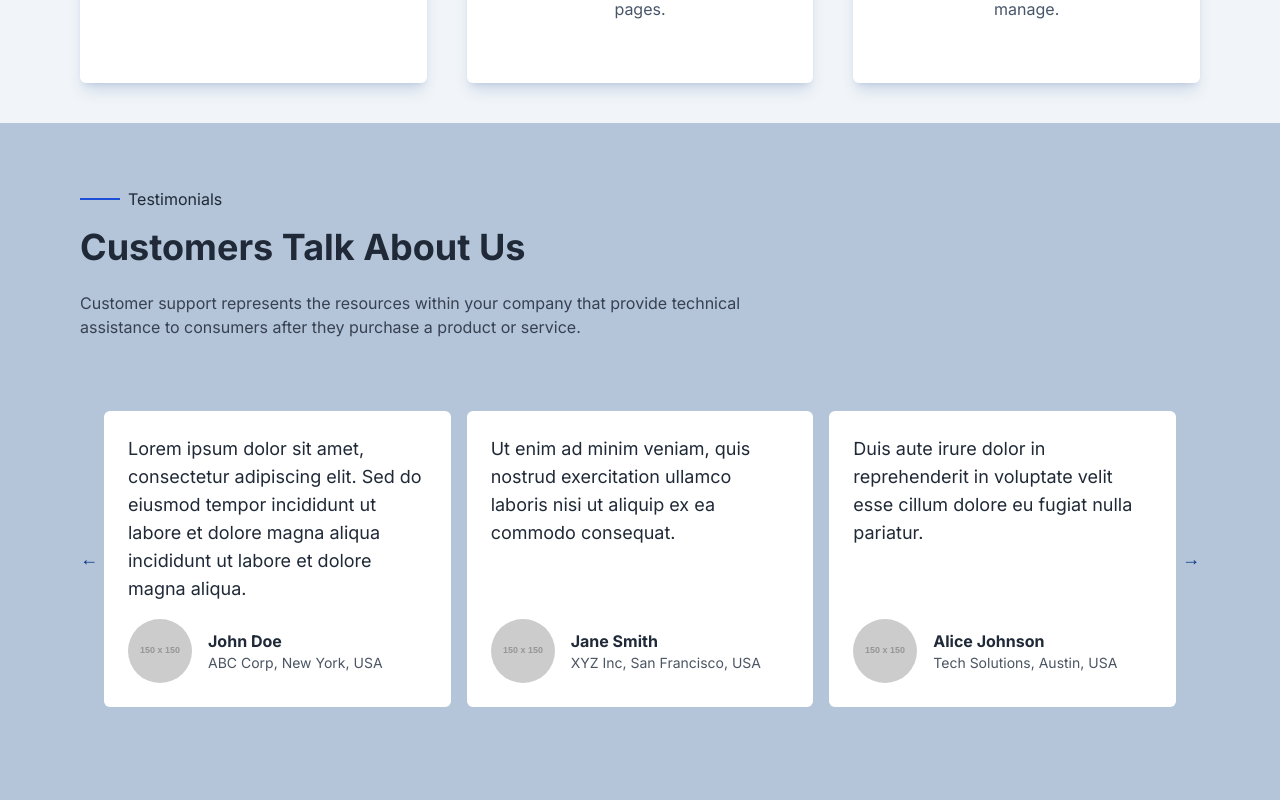
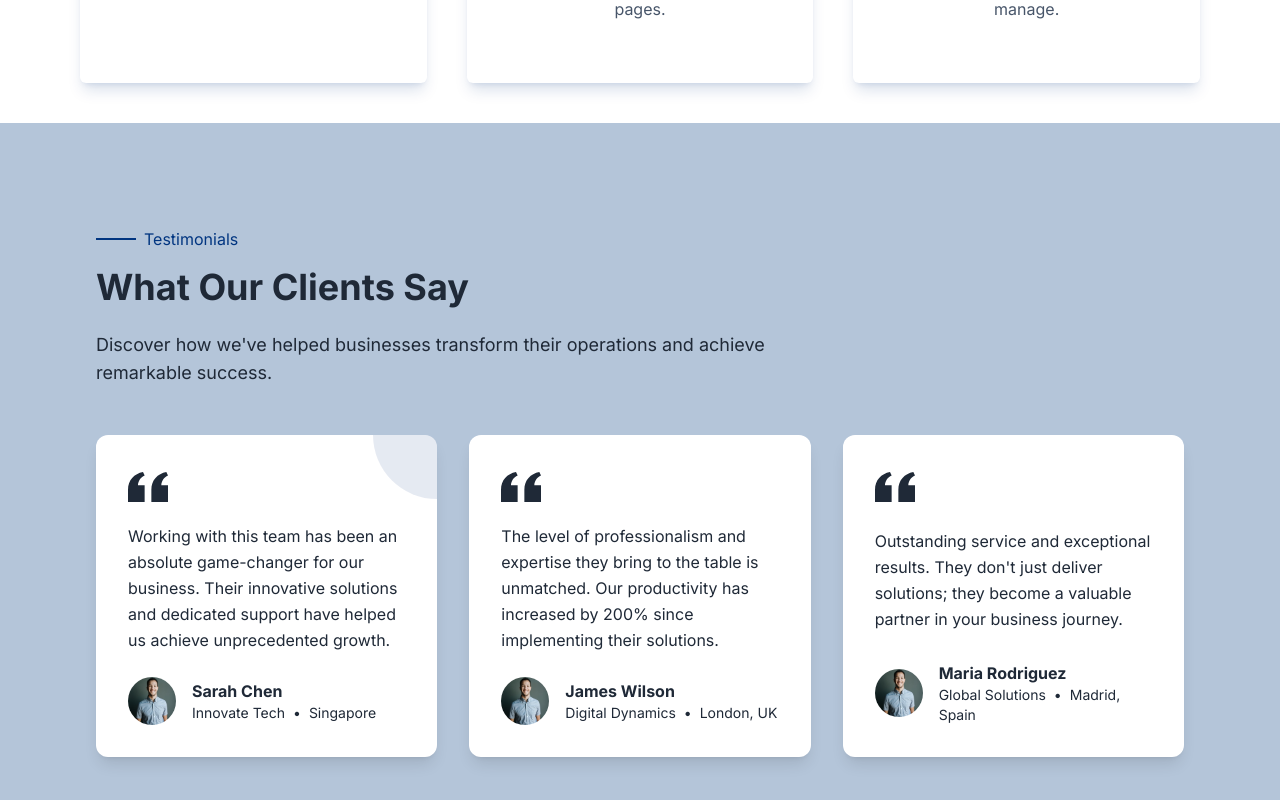
Before and after one commit to abdi-frost/belight-web, a Next.js app: page / in a window 1280 px wide. Shown: the part 1500-2300 px from the top of the page. Built offline with nearby package versions, Linux system fonts and the light colour scheme.

Commit message:
testimonials fixed

```diff
--- a/src/app/(marketing)/page.tsx
+++ b/src/app/(marketing)/page.tsx
@@ -1,8 +1,10 @@
+/* eslint-disable @typescript-eslint/no-explicit-any */
 "use client";
 import { useState } from "react";
 import Image from "next/image";
 import serviceImage from "../../../public/service.png";
 import ServiceCard from "./components/ServiceCard";
+
 
 export default function Home() {
   return (
@@ -18,7 +20,7 @@
 function Hero() {
   return (
     <div className="relative">
-      <div className="container mx-auto px-4 py-8 md:px-20 md:py-20 md:my-10">
+      <div className="mx-auto px-4 py-8 md:px-20 md:py-20 md:my-10">
         <div className="flex flex-col lg:flex-row items-center justify-between gap-8 lg:max-h-96">
           <div className="lg:w-1/2">
             <div className="flex items-center gap-2 mb-4">
@@ -133,7 +135,7 @@
   ];
 
   return (
-    <div className="bg-slate-100">
+    <div className="">
       <div className="container mx-auto p-10 md:px-20 md:py-26">
         <div className="grid md:grid-cols-2 lg:grid-cols-3 gap-4 sm:gap-6 md:gap-8 lg:gap-10">
           {services.map((service) => (
@@ -150,138 +152,87 @@
 function Testimonials() {
   const testimonials = [
     {
-      text: "Lorem ipsum dolor sit amet, consectetur adipiscing elit. Sed do eiusmod tempor incididunt ut labore et dolore magna aliqua incididunt ut labore et dolore magna aliqua.",
-      author: "John Doe",
-      company: "ABC Corp",
-      location: "New York, USA",
-      image: "https://via.placeholder.com/150"
+      text: "Working with this team has been an absolute game-changer for our business. Their innovative solutions and dedicated support have helped us achieve unprecedented growth.",
+      author: "Sarah Chen",
+      company: "Innovate Tech",
+      location: "Singapore",
+      image: "/person.png"
     },
     {
-      text: "Ut enim ad minim veniam, quis nostrud exercitation ullamco laboris nisi ut aliquip ex ea commodo consequat.",
-      author: "Jane Smith",
-      company: "XYZ Inc",
-      location: "San Francisco, USA",
-      image: "https://via.placeholder.com/150"
+      text: "The level of professionalism and expertise they bring to the table is unmatched. Our productivity has increased by 200% since implementing their solutions.",
+      author: "James Wilson",
+      company: "Digital Dynamics",
+      location: "London, UK",
+      image: "/person.png"
     },
     {
-      text: "Duis aute irure dolor in reprehenderit in voluptate velit esse cillum dolore eu fugiat nulla pariatur.",
-      author: "Alice Johnson",
-      company: "Tech Solutions",
-      location: "Austin, USA",
-      image: "https://via.placeholder.com/150"
-    },
-    {
-      text: "Excepteur sint occaecat cupidatat non proident, sunt in culpa qui officia deserunt mollit anim id est laborum.",
-      author: "Bob Brown",
-      company: "Innovate Now",
-      location: "Miami, USA",
-      image: "https://via.placeholder.com/150"
-    },
-    {
-      text: "Duis aute irure dolor in reprehenderit in voluptate velit esse cillum dolore eu fugiat nulla pariatur.",
-      author: "Alice Johnson",
-      company: "Tech Solutions",
-      location: "Austin, USA",
-      image: "https://via.placeholder.com/150"
-    },
-    {
-      text: "Duis aute irure dolor in reprehenderit in voluptate velit esse cillum dolore eu fugiat nulla pariatur.",
-      author: "Alice Johnson",
-      company: "Tech Solutions",
-      location: "Austin, USA",
-      image: "https://via.placeholder.com/150"
-    },
-    {
-      text: "Excepteur sint occaecat cupidatat non proident, sunt in culpa qui officia deserunt mollit anim id est laborum.",
-      author: "Bob Brown",
-      company: "Innovate Now",
-      location: "Miami, USA",
-      image: "https://via.placeholder.com/150"
-    },
-    {
-      text: "Duis aute irure dolor in reprehenderit in voluptate velit esse cillum dolore eu fugiat nulla pariatur.",
-      author: "Alice Johnson",
-      company: "Tech Solutions",
-      location: "Austin, USA",
-      image: "https://via.placeholder.com/150"
-    },
-    {
-      text: "Excepteur sint occaecat cupidatat non proident, sunt in culpa qui officia deserunt mollit anim id est laborum.",
-      author: "Bob Brown",
-      company: "Innovate Now",
-      location: "Miami, USA",
-      image: "https://via.placeholder.com/150"
-    },
-    // Add more testimonials as needed
+      text: "Outstanding service and exceptional results. They don't just deliver solutions; they become a valuable partner in your business journey.",
+      author: "Maria Rodriguez",
+      company: "Global Solutions",
+      location: "Madrid, Spain",
+      image: "/person.png"
+    }
   ];
 
-  const TestimonialCarousel = () => {
-    const [currentIndex, setCurrentIndex] = useState(0);
-    const itemsToShow = 3;
+  return (
+    <div className="container bg-primarylight mx-auto p-10 md:px-20 md:py-26">
+      <div className="container mx-auto px-4 py-16">
+        <div className="flex items-center gap-2 mb-4">
+          <div className="w-10 h-[2px] bg-primary"></div>
+          <p className="text-primary font-medium">Testimonials</p>
+        </div>
 
-    const prevTestimonial = () => {
-      setCurrentIndex((prevIndex) => (prevIndex - 1 + testimonials.length) % testimonials.length);
-    };
+        <h1 className="text-4xl font-bold mb-6 text-primary-1">
+          What Our Clients Say
+        </h1>
 
-    const nextTestimonial = () => {
-      setCurrentIndex((prevIndex) => (prevIndex + 1) % testimonials.length);
-    };
+        <p className="text-lg text-primary-2 mb-12 max-w-2xl">
+          Discover how we&apos;ve helped businesses transform their operations and achieve remarkable success.
+        </p>
 
-    return (
-      <div className="relative w-full mx-auto px-4 py-8">
-        <button
-          onClick={prevTestimonial}
-          className="absolute -left-2 top-1/2 transform -translate-y-1/2 p-2 transition font-bold text-lg text-primary"
-        >
-          &#8592;
-        </button>
-        <div className="flex overflow-hidden">
-          {testimonials.slice(currentIndex, currentIndex + itemsToShow).map((testimonial, index) => (
-            <div key={index} className="p-2 transition-transform duration-500 ease-in-out w-1/3">
-              <div className="card bg-white rounded-md p-6 h-full">
-                <p className="text-lg mb-4">{testimonial.text}</p>
-                <div className="flex items-center mt-auto">
+        <div className="grid grid-cols-1 md:grid-cols-2 lg:grid-cols-3 gap-8">
+          {testimonials.map((testimonial, index) => (
+            <div
+              key={index}
+              className="bg-white rounded-xl p-8 shadow-lg hover:shadow-xl transition-shadow duration-300 relative overflow-hidden"
+            >
+              {/* Decorative element */}
+              <div className={`absolute top-0 right-0 w-32 h-32 -mr-16 -mt-16 rounded-full
+                ${index === 0 ? 'bg-primary/10' :
+                  index === 1 ? 'bg-secondary-1/10' : 'bg-secondary-2/10'}`}
+              ></div>
+
+              <div className="relative z-10 h-full flex flex-col justify-between">
+                {/* Quote icon */}
+                <svg className="w-10 h-10 text-primary-2/20 mb-4" fill="currentColor" viewBox="0 0 24 24">
+                  <path d="M14.017 21v-7.391c0-5.704 3.731-9.57 8.983-10.609l.995 2.151c-2.432.917-3.995 3.638-3.995 5.849h4v10h-9.983zm-14.017 0v-7.391c0-5.704 3.748-9.57 9-10.609l.996 2.151c-2.433.917-3.996 3.638-3.996 5.849h3.983v10h-9.983z" />
+                </svg>
+
+                <p className="text-primary-2 mb-6 leading-relaxed">
+                  {testimonial.text}
+                </p>
+
+                <div className="flex items-center">
                   <Image
                     src={testimonial.image}
                     alt={testimonial.author}
-                    className="w-16 h-16 rounded-full mr-4"
-                    width={64}
-                    height={64}
+                    className="w-12 h-12 rounded-full mr-4"
+                    width={48}
+                    height={48}
                   />
-                  <div className="">
-                    <p className="font-bold">{testimonial.author}</p>
-                    <p className="text-sm text-gray-600">{testimonial.company}, {testimonial.location}</p>
+                  <div>
+                    <p className="font-bold text-primary-1">{testimonial.author}</p>
+                    <p className="text-sm text-primary-2">
+                      {testimonial.company}
+                      <span className="mx-2">•</span>
+                      {testimonial.location}
+                    </p>
                   </div>
                 </div>
               </div>
             </div>
           ))}
         </div>
-        <button
-          onClick={nextTestimonial}
-          className="absolute -right-2 top-1/2 transform -translate-y-1/2 p-2 transition font-bold text-lg text-primary rounded-full"
-        >
-          &#8594;
-        </button>
-      </div>
-    );
-  };
-
-  return (
-    <div className="bg-primarylight">
-      <div className="container mx-auto px-4 py-8 md:px-20 md:py-16">
-        <div className="flex items-center gap-2 mb-4">
-          <div className="w-10 h-[2px] bg-blue-700"></div>
-          <p className="text-md">Testimonials</p>
-        </div>
-        <h1 className="text-2xl md:text-4xl font-bold mb-6">
-          Customers Talk About Us
-        </h1>
-        <p className="text-md text-gray-700 mb-8 md:w-3/5">
-          Customer support represents the resources within your company that provide technical assistance
-          to consumers after they purchase a product or service.
-        </p>
-        <TestimonialCarousel />
       </div>
     </div>
   );
```
